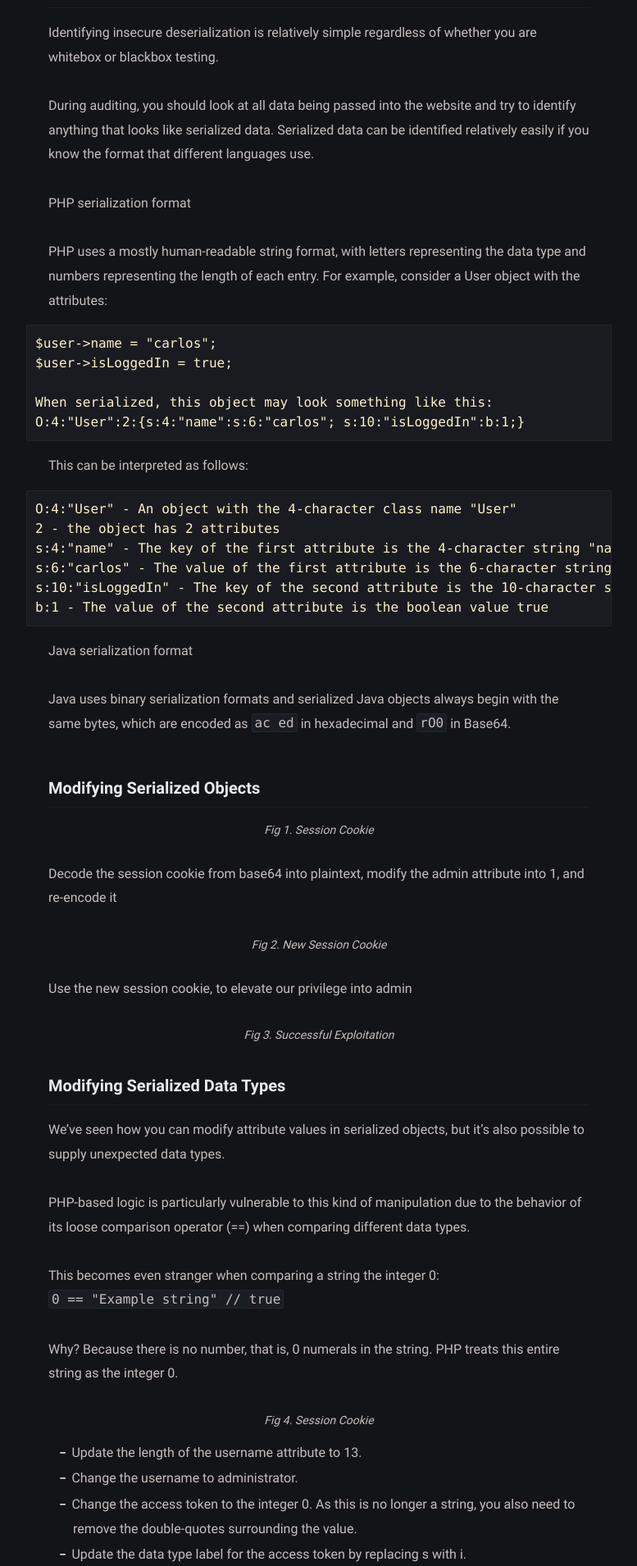
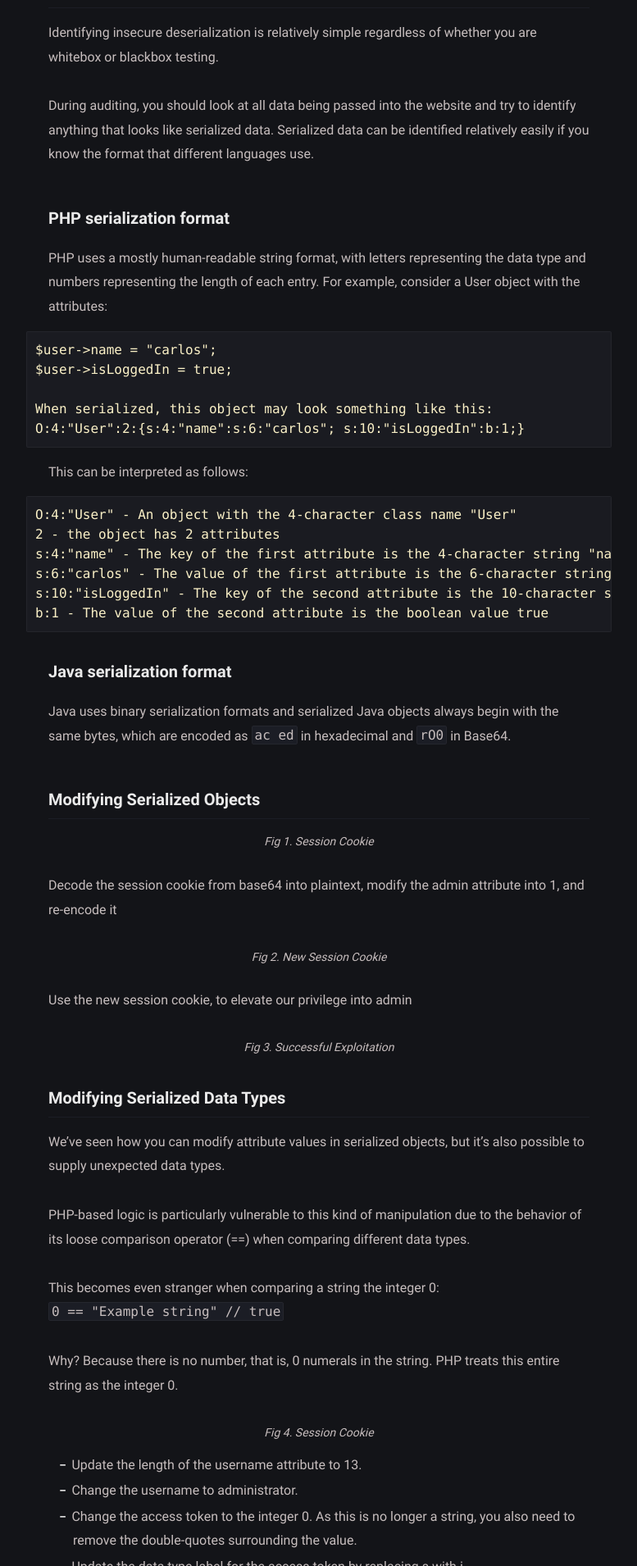
Before and after one commit to william5647/jekyll-william, a Jekyll site: the page built from _posts/insecure-deserialization/2023-10-02-insecure-deserialization.md, in a window 1280 px wide. Shown: the part 894-2804 px from the top of the page at 82% size, without its empty margins (251-1028 px from the left). Built offline with Jekyll 4.4.1, drawn with Linux system fonts in a browser that asks for light colours.

````diff
--- a/_posts/insecure-deserialization/2023-10-02-insecure-deserialization.md
+++ b/_posts/insecure-deserialization/2023-10-02-insecure-deserialization.md
@@ -42,7 +42,7 @@ Identifying insecure deserialization is relatively simple regardless of whether
 
 During auditing, you should look at all data being passed into the website and try to identify anything that looks like serialized data. Serialized data can be identified relatively easily if you know the format that different languages use.
 
-PHP serialization format
+#### PHP serialization format
 
 PHP uses a mostly human-readable string format, with letters representing the data type and numbers representing the length of each entry. For example, consider a User object with the attributes:
 
@@ -65,7 +65,7 @@ s:10:"isLoggedIn" - The key of the second attribute is the 10-character string "
 b:1 - The value of the second attribute is the boolean value true
 ```
 
-Java serialization format
+#### Java serialization format
 
 Java uses binary serialization formats and serialized Java objects always begin with the same bytes, which are encoded as ```ac ed``` in hexadecimal and ```rO0``` in Base64.
 
````
